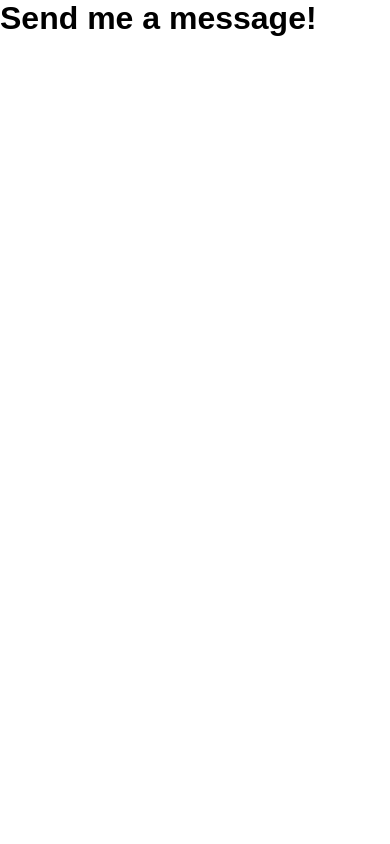
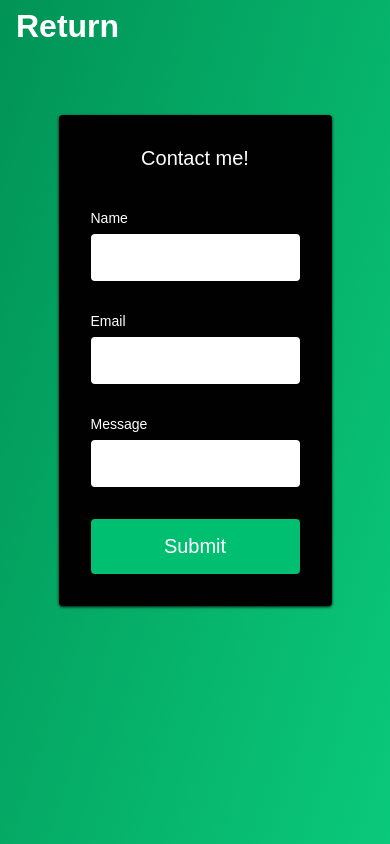
Before and after one commit to benwofford/react-portfolio, a React (Create React App) app: page /contactform in a window 390 px wide. Built offline with nearby package versions, Linux system fonts and the light colour scheme; a web font is replaced by a local one.

Commit message:
finished contact form route and styling & scroll to top functionality

```diff
--- a/src/components/Contact/Contact.jsx
+++ b/src/components/Contact/Contact.jsx
@@ -1,20 +1,38 @@
-import React, { Component } from "react";
+import React from "react";
+import {
+  Container,
+  FormWrap,
+  Icon,
+  FormContent,
+  Form,
+  FormH1,
+  FormLabel,
+  FormInput,
+  FormButton,
+} from "./ContactElements";
 
-class Contact extends Component {
-  render() {
-    return (
-      <div>
-        <h2>Hit me up!</h2>
-        <ul>
-          <li>Phone</li>
-          <li>Email</li>
-          <li>Github</li>
-          <li>LinkedIn</li>
-          <li>Resume</li>
-        </ul>
-      </div>
-    );
-  }
-}
+const Contact = () => {
+  return (
+    <>
+      <Container>
+        <FormWrap>
+          <Icon to="/">Return</Icon>
+          <FormContent>
+            <Form action="#">
+              <FormH1>Contact me!</FormH1>
+              <FormLabel htmlFor="for">Name</FormLabel>
+              <FormInput type="name" required />
+              <FormLabel htmlFor="for">Email</FormLabel>
+              <FormInput type="email" required />
+              <FormLabel htmlFor="for">Message</FormLabel>
+              <FormInput type="message" required />
+              <FormButton type="submit">Submit</FormButton>
+            </Form>
+          </FormContent>
+        </FormWrap>
+      </Container>
+    </>
+  );
+};
 
 export default Contact;
--- /dev/null
+++ b/src/components/Contact/ContactElements.jsx
@@ -0,0 +1,109 @@
+import styled from "styled-components";
+import { Link } from "react-router-dom";
+
+export const Container = styled.div`
+  min-height: 692px;
+  position: fixed;
+  bottom: 0;
+  left: 0;
+  right: 0;
+  top: 0;
+  z-index: 0;
+  overflow: hidden;
+  background: linear-gradient(
+    108deg,
+    rgba(1, 147, 86, 1) 0%,
+    rgba(10, 201, 122, 1) 100%
+  );
+`;
+
+export const FormWrap = styled.div`
+  height: 100%;
+  display: flex;
+  flex-direction: column;
+  justify-content: center;
+
+  @media screen and (max-width: 400px) {
+    height: 80%;
+  }
+`;
+
+export const Icon = styled(Link)`
+  margin-left: 32px;
+  margin-top: 32px;
+  text-decoration: none;
+  color: #fff;
+  font-weight: 700;
+  font-size: 32px;
+
+  @media screen and (max-width: 480px) {
+    margin-left: 16px;
+    margin-top: 8px;
+  }
+`;
+
+export const FormContent = styled.div`
+  height: 100%;
+  display: flex;
+  flex-direction: column;
+  justify-content: center;
+
+  @media screen and (max-width: 480px) {
+    padding: 10px;
+  }
+`;
+
+export const Form = styled.form`
+background: #010101;
+max-width: 400px;
+height: auto;
+width: 100%
+z-index: 1;
+display: grid;
+margin: 0 auto;
+padding: 80p 32px;
+border-radius: 4px;
+box-shadow: 0 1px 3px rgba(0,0,0,0.9);
+
+@media screen and (max-width: 400px) {
+    padding: 32px 32px;
+}
+`;
+
+export const FormH1 = styled.h1`
+  margin-bottom: 40px;
+  color: #fff;
+  font-size: 20px;
+  font-weight: 400;
+  text-align: center;
+`;
+
+export const FormLabel = styled.label`
+  margin-bottom: 8px;
+  font-size: 14px;
+  color: #fff;
+`;
+
+export const FormInput = styled.input`
+  padding: 16px 16px;
+  margin-bottom: 32px;
+  border: none;
+  border-radius: 4px;
+`;
+
+export const FormButton = styled.button`
+  background: #01bf71;
+  padding: 16px 0;
+  border: none;
+  border-radius: 4px;
+  color: #fff;
+  font-size: 20px;
+  cursor: pointer;
+`;
+
+export const Text = styled.span`
+  text-align: center;
+  margin-top: 24px;
+  color: #fff;
+  font-size: 14px;
+`;
--- a/src/components/ContactForm.jsx
+++ b/src/components/ContactForm.jsx
@@ -1,10 +1,13 @@
 import React from "react";
+import Contact from "../components/Contact/Contact";
+import ScrollToTop from "./ScrollToTop";
 
 const ContactForm = () => {
   return (
-    <div>
-      <h1>Send me a message!</h1>
-    </div>
+    <>
+      <ScrollToTop />
+      <Contact />
+    </>
   );
 };
 
--- a/src/components/HeroSection/Hero.jsx
+++ b/src/components/HeroSection/Hero.jsx
@@ -1,6 +1,6 @@
 import React, { useState } from "react";
 import Video from "../../video/video.mp4";
-import { Button } from "../ButtonElement";
+// import { Button } from "../ButtonElement";
 import {
   HeroContainer,
   HeroBg,
@@ -8,9 +8,9 @@ import {
   HeroContent,
   HeroH1,
   HeroP,
-  HeroBtnWrapper,
-  ArrowForward,
-  ArrowRight,
+  // HeroBtnWrapper,
+  // ArrowForward,
+  // ArrowRight,
 } from "./HeroElements";
 
 const HeroSection = () => {
@@ -28,17 +28,22 @@ const HeroSection = () => {
       <HeroContent>
         <HeroH1>Hello There!</HeroH1>
         <HeroP>My name is Ben Wofford...</HeroP>
-        <HeroBtnWrapper>
+        {/* <HeroBtnWrapper>
           <Button
-            to="signup"
+            to="/contactform"
             onMouseEnter={onHover}
             onMouseLeave={onHover}
             primary="true"
             dark="true"
+            smooth={true}
+            duration={500}
+            spy={true}
+            exact="true"
+            offset={-80}
           >
             Come say hello! {hover ? <ArrowForward /> : <ArrowRight />}
-          </Button>
-        </HeroBtnWrapper>
+          </Button> */}
+        {/* </HeroBtnWrapper> */}
       </HeroContent>
     </HeroContainer>
   );
--- a/src/components/Navbar/Navbar.jsx
+++ b/src/components/Navbar/Navbar.jsx
@@ -1,5 +1,7 @@
-import React from "react";
+import React, { useState, useEffect } from "react";
 import { FaBars } from "react-icons/fa";
+import { IconContext } from "react-icons/lib";
+import { animateScroll as scroll } from "react-scroll";
 import {
   Nav,
   NavbarContainer,
@@ -13,26 +15,83 @@ import {
 } from "./NavbarElements";
 
 const Navbar = ({ toggle }) => {
+  const [scrollNav, setScrollNav] = useState(false);
+
+  const changeNav = () => {
+    if (window.scrollY >= 80) {
+      setScrollNav(true);
+    } else {
+      setScrollNav(false);
+    }
+  };
+
+  useEffect(() => {
+    window.addEventListener("scroll", changeNav);
+  }, []);
+
+  const toggleHome = () => {
+    scroll.scrollToTop();
+  };
+
   return (
     <>
-      <Nav>
+      <IconContext.Provider value={{ color: "#fff" }}>
+        <Nav scrollNav={scrollNav}>
           <NavbarContainer>
-          <NavLogo to="/">Welcome!</NavLogo>
+            <NavLogo to="/" onClick={toggleHome}>
+              Welcome!
+            </NavLogo>
             <MobileIcon onClick={toggle}>
               <FaBars />
             </MobileIcon>
             <NavMenu>
               <NavItem>
-              <NavLinks to="about">Home</NavLinks>
+                <NavLinks
+                  to="about"
+                  smooth={true}
+                  duration={500}
+                  spy={true}
+                  exact="true"
+                  offset={-80}
+                >
+                  Home
+                </NavLinks>
               </NavItem>
               <NavItem>
-              <NavLinks to="projects">Projects</NavLinks>
+                <NavLinks
+                  to="projects"
+                  smooth={true}
+                  duration={500}
+                  spy={true}
+                  exact="true"
+                  offset={-80}
+                >
+                  Projects
+                </NavLinks>
               </NavItem>
               <NavItem>
-              <NavLinks to="contact">Contact</NavLinks>
+                <NavLinks
+                  to="contact"
+                  smooth={true}
+                  duration={500}
+                  spy={true}
+                  exact="true"
+                  offset={-80}
+                >
+                  Contact
+                </NavLinks>
               </NavItem>
               <NavItem>
-              <NavLinks to="contact">Resume</NavLinks>
+                <NavLinks
+                  to="resume"
+                  smooth={true}
+                  duration={500}
+                  spy={true}
+                  exact="true"
+                  offset={-80}
+                >
+                  Resume
+                </NavLinks>
               </NavItem>
             </NavMenu>
             <NavBtn>
@@ -40,6 +99,7 @@ const Navbar = ({ toggle }) => {
             </NavBtn>
           </NavbarContainer>
         </Nav>
+      </IconContext.Provider>
     </>
   );
 };
--- a/src/components/Navbar/NavbarElements.jsx
+++ b/src/components/Navbar/NavbarElements.jsx
@@ -1,11 +1,12 @@
+import React, { useState } from "react";
 import styled from "styled-components";
 import { Link as LinkR } from "react-router-dom";
 import { Link as LinkS } from "react-scroll";
 
 export const Nav = styled.nav`
-  background: #000;
+  background: ${({ scrollNav }) => (scrollNav ? "#000" : "transparent")};
   height: 80px;
-  //   margin-top: -80px;
+  margin-top: -80px;
   display: flex;
   justify-content: center;
   aign-items: center;
--- /dev/null
+++ b/src/components/ScrollToTop.jsx
@@ -0,0 +1,12 @@
+import { useEffect } from "react";
+import { useLocation } from "react-router-dom";
+
+export default function ScrollToTop() {
+  const { pathname } = useLocation();
+
+  useEffect(() => {
+    window.scrollTo(0, 0);
+  }, [pathname]);
+
+  return null;
+}
```
Also changed, not shown: src/components/Navbar/Navbar.css (deleted, +0 -118 lines), src/components/Contact/Contact.css (deleted). Lines whose indentation alone changed are shown as unchanged.
